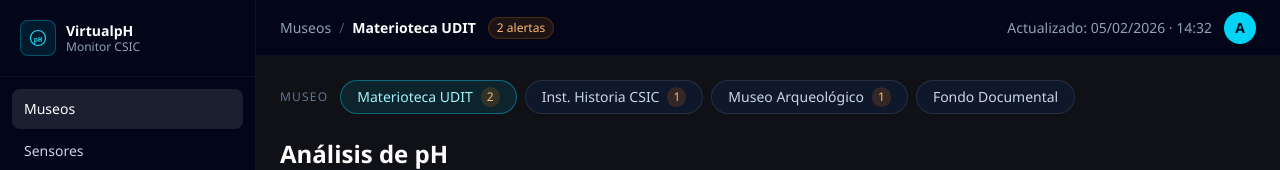
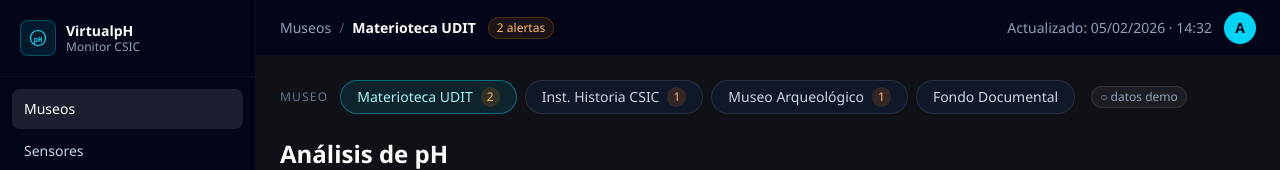
Before and after one commit to alexxblaro16/proyecto-csic, a React (Vite) app in the folder desktop/: page /#/login in a window 1280 px wide. Both pictures are taken after typing "name@example.com", "Sample123" into the empty fields and a click on the button "Iniciar sesión". Shown: the top 170 px of the page. Built offline with nearby package versions, Linux system fonts and the light colour scheme; no server answers.

Commit message:
feat(desktop): conectar dashboard de Museos a datos reales del back
- museos/sensores/mediciones reales con fallback a demo si el back no responde
- badge 'datos en vivo / demo' en el selector de museo

```diff
--- a/desktop/src/views/MuseumView.jsx
+++ b/desktop/src/views/MuseumView.jsx
@@ -1,7 +1,8 @@
-// Vista Museo — Sprint 1: layout y estructura, sin funcionalidad
-// Rama: andrea
+// Vista Museo (dashboard). Conectada a datos reales del back con fallback a demo.
+// Base de layout: rama andrea. Integración de datos: API real.
 
-import { useState } from 'react'
+import { useState, useEffect } from 'react'
+import { cargarDashboard } from '../api/dashboard.js'
 
 const MUSEOS_DATOS = {
   1: {
@@ -108,15 +109,36 @@
 // Vista de Museos (dashboard). Se renderiza dentro del AppLayout (que ya aporta
 // la sidebar global), por eso aquí solo va Header + selector de museo + contenido.
 export default function MuseumView() {
+  // Por defecto datos demo; si el back responde, se sustituyen por los reales.
+  const [datos, setDatos] = useState(MUSEOS_DATOS)
+  const [lista, setLista] = useState(museosMock)
   const [museoActivoId, setMuseoActivoId] = useState(1)
-  const museo = MUSEOS_DATOS[museoActivoId]
+  const [fuente, setFuente] = useState('demo') // demo | api
+
+  useEffect(() => {
+    let activo = true
+    cargarDashboard()
+      .then((res) => {
+        if (!activo || !res || !res.lista.length) return
+        setDatos(res.datos)
+        setLista(res.lista)
+        setMuseoActivoId(res.lista[0].id)
+        setFuente('api')
+      })
+      .catch(() => {}) // si el back falla, se queda el demo
+    return () => {
+      activo = false
+    }
+  }, [])
+
+  const museo = datos[museoActivoId] ?? Object.values(datos)[0]
 
   return (
     <>
       <Header museo={museo} />
       <div className="flex-1 overflow-y-auto bg-[#0f1117]">
         <div className="px-6 pt-6">
-          <SelectorMuseos activoId={museoActivoId} onSelect={setMuseoActivoId} />
+          <SelectorMuseos lista={lista} datos={datos} activoId={museoActivoId} onSelect={setMuseoActivoId} fuente={fuente} />
         </div>
         <ContenidoPrincipal museo={museo} key={museoActivoId} />
       </div>
@@ -128,13 +150,13 @@
 // Sustituye al inventario que antes vivía en la sidebar interna. Cambia el
 // museo activo del dashboard sin salir de la vista.
 
-function SelectorMuseos({ activoId, onSelect }) {
+function SelectorMuseos({ lista, datos, activoId, onSelect, fuente }) {
   return (
     <div className="flex flex-wrap items-center gap-2">
       <span className="text-xs text-slate-500 uppercase tracking-widest mr-1">Museo</span>
-      {museosMock.map(m => {
-        const datos      = MUSEOS_DATOS[m.id]
-        const alertCount = datos.sensores.filter(s => s.estado !== 'ÓPTIMO').length
+      {lista.map(m => {
+        const d          = datos[m.id]
+        const alertCount = d?.sensores?.filter(s => s.estado !== 'ÓPTIMO' && s.estado !== 'SIN DATOS').length ?? 0
         const activo     = activoId === m.id
         return (
           <button
@@ -155,6 +177,15 @@
           </button>
         )
       })}
+      <span
+        className={`ml-2 text-xs rounded-full px-2 py-0.5 border ${
+          fuente === 'api'
+            ? 'border-green-400/30 bg-green-400/10 text-green-300'
+            : 'border-white/10 bg-white/5 text-slate-400'
+        }`}
+      >
+        {fuente === 'api' ? '● datos en vivo' : '○ datos demo'}
+      </span>
     </div>
   )
 }
```
